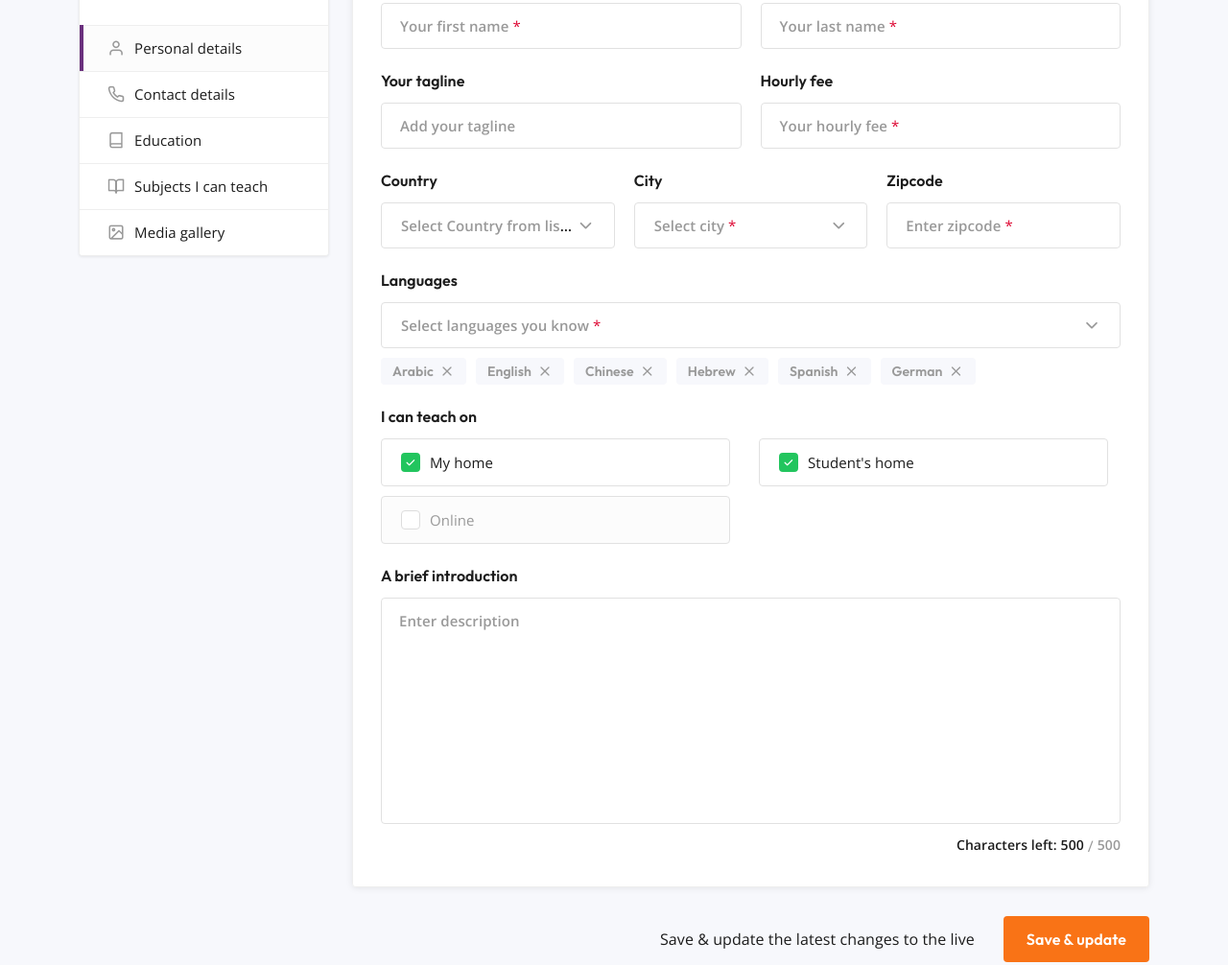
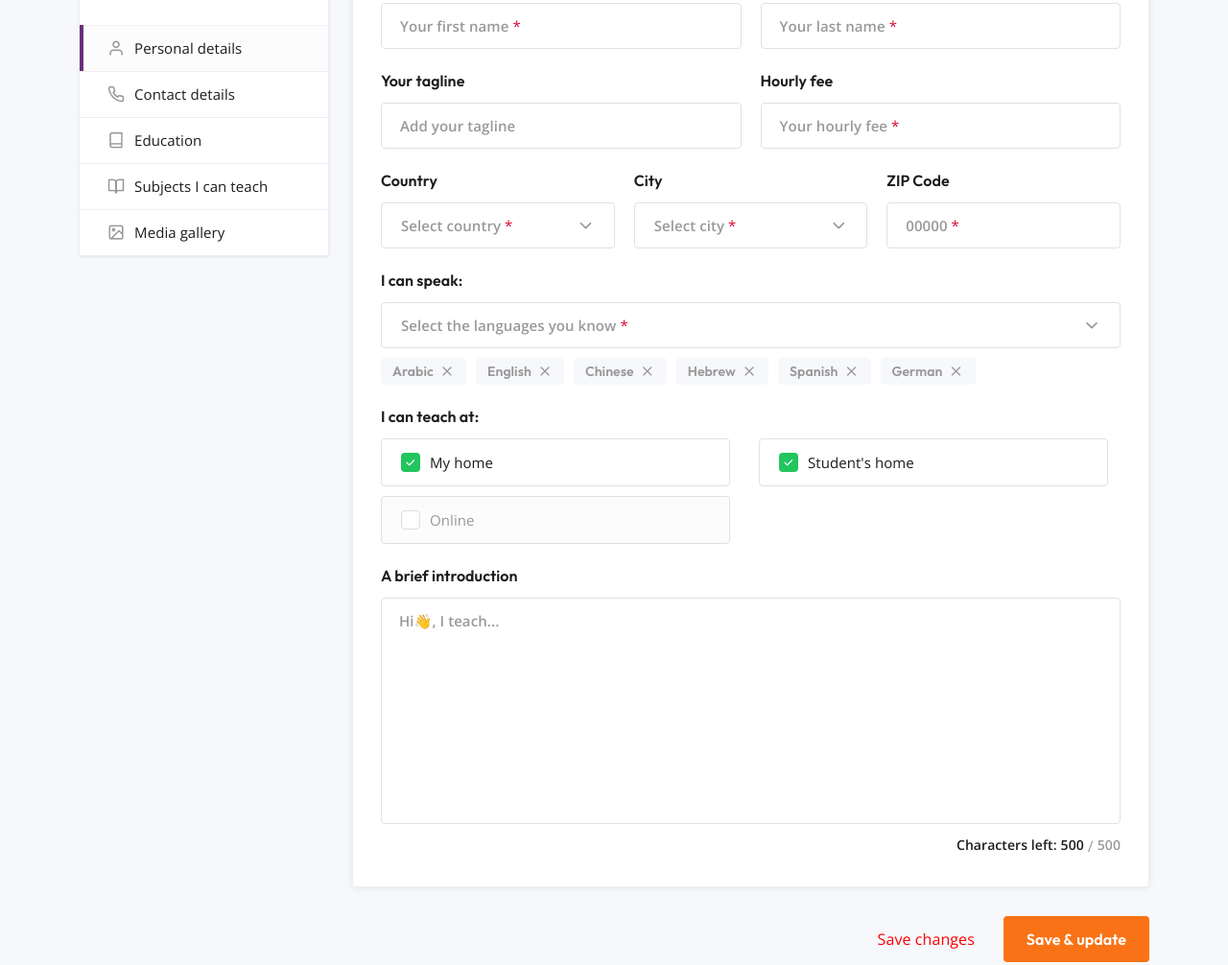
Before and after one commit to C-EO/tuturn, a plain HTML site: page profile-setting-a.html in a window 1280 px wide. Shown: the part 476-1482 px from the top of the page at 96% size. Drawn offline with nearby package versions, Linux system fonts and the light colour scheme; a script that the page names is missing; files whose address does not match are found by name.

Commit message:
`Grammarly`

```diff
--- a/profile-setting-a.html
+++ b/profile-setting-a.html
@@ -275,9 +275,9 @@
                                                         <div class="form-group form-group-3half">
                                                             <label class="tu-label">Country</label>
                                                             <div class="tu-select">
-                                                                <select id="selectv8" data-placeholder="Select Country from list" data-placeholderinput="Select Country from list" class="form-control" required>
-                                                                    <option label="Select Country from list"></option>
-                                                                    <option value="Belize">Belize</option>
+                                                                <select id="selectv8" data-placeholder="Select country" data-placeholderinput="Select country" class="form-control" required>
+                                                                    <option label="Select a country from the list"></option>
+                                                                    <option value="United States">United States</option>
                                                                     <option value="Benin">Benin</option>
                                                                     <option value="Bermuda">Bermuda</option>
                                                                     <option value="Bhutan">Bhutan</option>
@@ -311,8 +311,8 @@
                                                             <label class="tu-label">City</label>
                                                             <div class="tu-select">
                                                                 <select id="selectv9" data-placeholder="Select city" data-placeholderinput="Select city" class="form-control" required>
-                                                                    <option label="Select City from list"></option>
-                                                                    <option value="Belize">Belize</option>
+                                                                    <option label="Select a city from the list"></option>
+                                                                    <option value="Los Angeles">Los Angeles</option>
                                                                     <option value="Benin">Benin</option>
                                                                     <option value="Bermuda">Bermuda</option>
                                                                     <option value="Bhutan">Bhutan</option>
@@ -343,22 +343,23 @@
                                                             </div>
                                                         </div>
                                                         <div class="form-group form-group-3half">
-                                                            <label class="tu-label">Zipcode</label>
+                                                            <label class="tu-label">ZIP Code</label>
                                                             <div class="tu-placeholderholder">
                                                                 <input type="number" class="form-control" required placeholder="Enter zipcode">
                                                                 <div class="tu-placeholder">
-                                                                    <span>Enter zipcode</span>
+                                                                    <span>00000</span>
                                                                     <em>*</em>
                                                                 </div>
                                                             </div>
                                                         </div>
                                                         <div class="form-group">
-                                                            <label class="tu-label">Languages</label>
+                                                            <label class="tu-label">I can speak:</label>
                                                             <div class="tu-select">
-                                                                <select id="selectv5" data-placeholder="Select languages you know" class="form-control" required>
-                                                                    <option label="Select languages you know"></option>
-                                                                    <option value="Belize">Belize</option>
-                                                                    <option value="Benin">Benin</option>
+                                                                <select id="selectv5" data-placeholder="Select the languages you know" class="form-control" required>
+                                                                    <option label="Select the languages you know"></option>
+                                                                    <option value="en-US">English (United States)</option>
+                                                                    <option value="en-GB">English (United Kingdom)</option>
+                                                                    <option value="es-ES">Spanish (Español)</option>
                                                                 </select>
                                                             </div>
                                                             <ul class="tu-labels">
@@ -371,7 +372,7 @@
                                                             </ul>
                                                         </div>
                                                         <div class="form-group">
-                                                            <label class="tu-label">I can teach on</label>
+                                                            <label class="tu-label">I can teach at:</label>
                                                             <ul class="tu-status-filter">
                                                                 <li>
                                                                     <div class="tu-status-contnent">
@@ -402,9 +403,9 @@
                                                         <div class="form-group">
                                                             <label class="tu-label">A brief introduction</label>
                                                             <div class="tu-placeholderholder">
-                                                                <textarea class="form-control" placeholder="Enter description"></textarea>
+                                                                <textarea class="form-control" placeholder="Hi👋, I teach..."></textarea>
                                                                 <div class="tu-placeholder">
-                                                                    <span>Enter description</span>
+                                                                    <span>Hi👋, I teach...</span>
                                                                 </div>
                                                             </div>
                                                             <div class="tu-input-counter">
@@ -422,8 +423,9 @@
                                 </div>
                             </div>
                             <div class="tu-btnarea-two">
-                                <span>Save & update the latest changes to the live</span>
-                                <a href="profile-setting-b.html" class="tu-primbtn-lg tu-primbtn-orange">Save & update</a>
+                                <span style="color:red">Save changes</span>
+                                <!-- <a href="profile-setting-b.html" class="tu-primbtn-lg tu-primbtn-orange">Save & update</a> -->
+                                <a onClick="javascript:void(0);" class="tu-primbtn-lg tu-primbtn-orange">Save & update</a>
                             </div>
                         </div>
                     </div>
```
Also changed, not shown: 1 other file.
